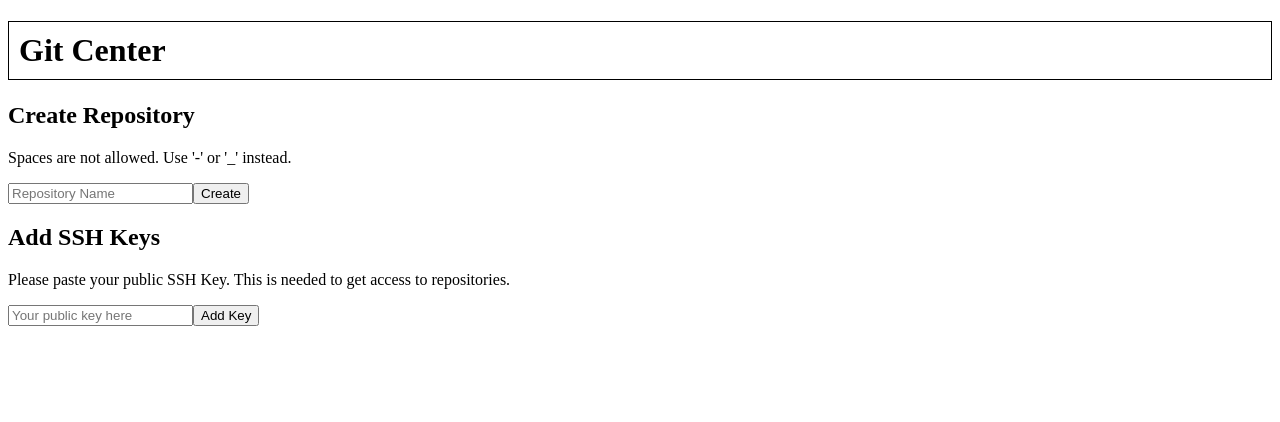
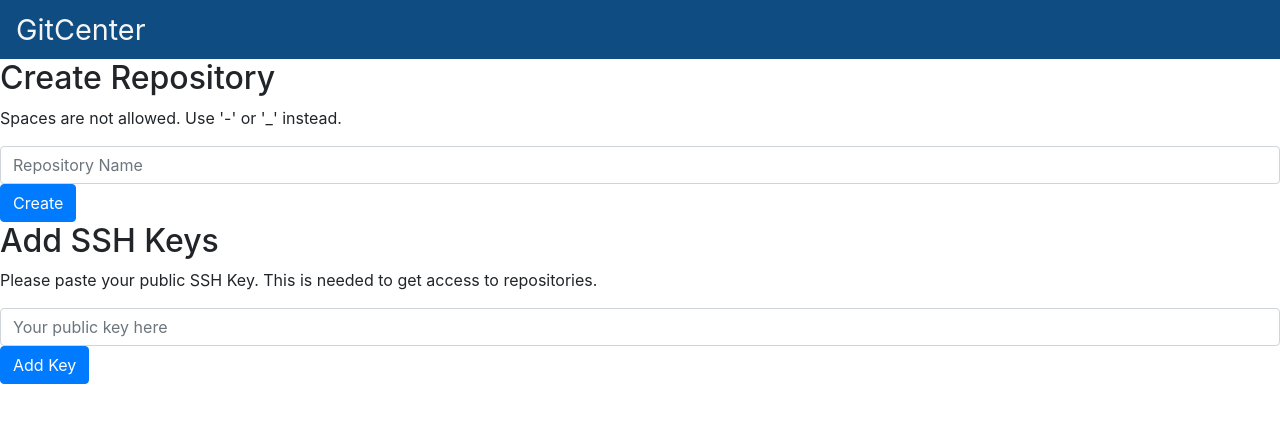
Before and after one commit to dheeraj-p/git-center-server, a Next.js app: page / in a window 1280 px wide. Shown: the top 422 px of the page. Built offline with nearby package versions, Linux system fonts and the light colour scheme.

Commit message:
Add global styles

```diff
--- a/components/AddSSHKey/AddSSHKey.js
+++ b/components/AddSSHKey/AddSSHKey.js
@@ -7,8 +7,10 @@ export default function AddSSHKey() {
         repositories.
       </p>
       <div>
-        <input type='text' name='repoName' placeholder='Your public key here' />
-        <button>Add Key</button>
+        <input type='text' name='repoName' class="form-control" placeholder='Your public key here' />
+        <button type='button' class='btn btn-primary'>
+          Add Key
+        </button>
       </div>
     </div>
   );
--- a/components/CreateRepository/CreateRepository.js
+++ b/components/CreateRepository/CreateRepository.js
@@ -4,8 +4,15 @@ export default function CreateRepository() {
       <h2>Create Repository</h2>
       <p>Spaces are not allowed. Use '-' or '_' instead.</p>
       <div>
-        <input type='text' name='repoName' placeholder='Repository Name' />
-        <button>Create</button>
+        <input
+          type='text'
+          name='repoName'
+          class='form-control'
+          placeholder='Repository Name'
+        />
+        <button type='button' class='btn btn-primary'>
+          Create
+        </button>
       </div>
     </div>
   );
--- a/components/Header/Header.js
+++ b/components/Header/Header.js
@@ -2,9 +2,9 @@ import HeaderStyles from './Header.style';
 
 export default function Header() {
   return (
-    <h1 className='header'>
-      Git Center
+    <nav className='navbar navbar-dark header'>
+      GitCenter
       <style jsx>{HeaderStyles}</style>
-    </h1>
+    </nav>
   );
 }
--- a/components/Header/Header.style.js
+++ b/components/Header/Header.style.js
@@ -1,10 +1,11 @@
 import css from 'styled-jsx/css';
+import colors from '../../styles/colors';
 
 const HeaderStyles = css`
   .header {
-    display: flex;
-    border: 1px solid black;
-    padding: 10px;
+    background-color: ${colors.colorBackgroundDark};
+    color: ${colors.colorTextLight};
+    font-size: 1.8em;
   }
 `;
 
--- a/pages/index.js
+++ b/pages/index.js
@@ -1,5 +1,21 @@
 import Home from '../components/Home/Home';
+import Head from 'next/head'
+import GlobalStyles from '../styles/Global.style';
 
 export default function Index() {
-  return <Home />;
+  return (
+    <div>
+      <Head>
+        <title>My styled page</title>
+        <link
+          rel='stylesheet'
+          href='https://maxcdn.bootstrapcdn.com/bootstrap/4.0.0/css/bootstrap.min.css'
+          integrity='sha384-Gn5384xqQ1aoWXA+058RXPxPg6fy4IWvTNh0E263XmFcJlSAwiGgFAW/dAiS6JXm'
+          crossorigin='anonymous'
+        />
+      </Head>
+      <Home />
+      {/* <style jsx>{GlobalStyles}</style> */}
+    </div>
+  );
 }
--- /dev/null
+++ b/styles/colors.js
@@ -0,0 +1,8 @@
+const colors = {
+  colorBackgroundDark: '#0f4c81',
+  colorBackgroundLight: 'whitesmoke',
+  colorTextLight: 'whitesmoke',
+  colorTextPrimary: '#2e2e2e'
+};
+
+export default colors;
--- /dev/null
+++ b/styles/global.style.js
@@ -0,0 +1,10 @@
+import css from 'styled-jsx/css';
+
+const GlobalStyles = css.global`
+  html, body {
+    margin: 0;
+    padding: 0;
+  }
+`;
+
+export default GlobalStyles;
```
